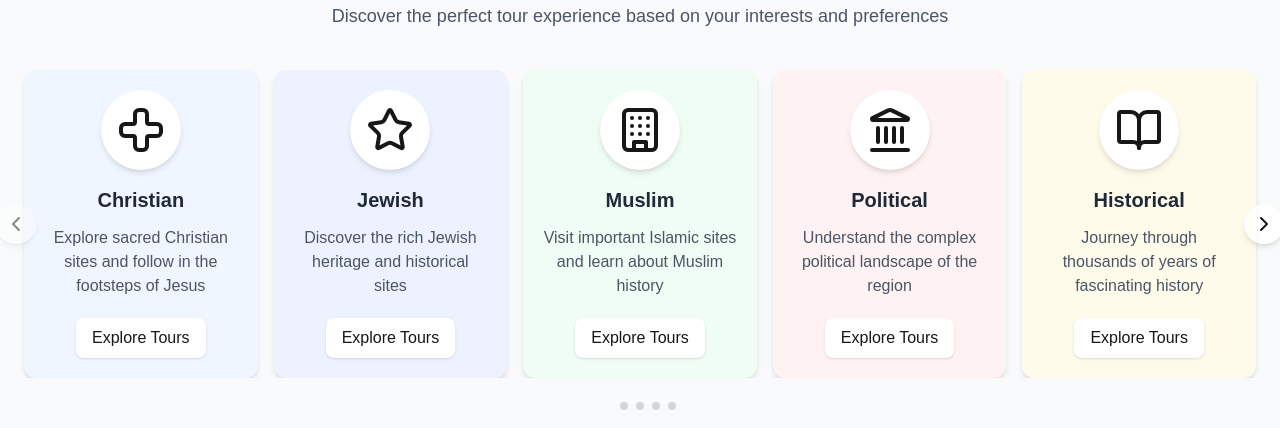
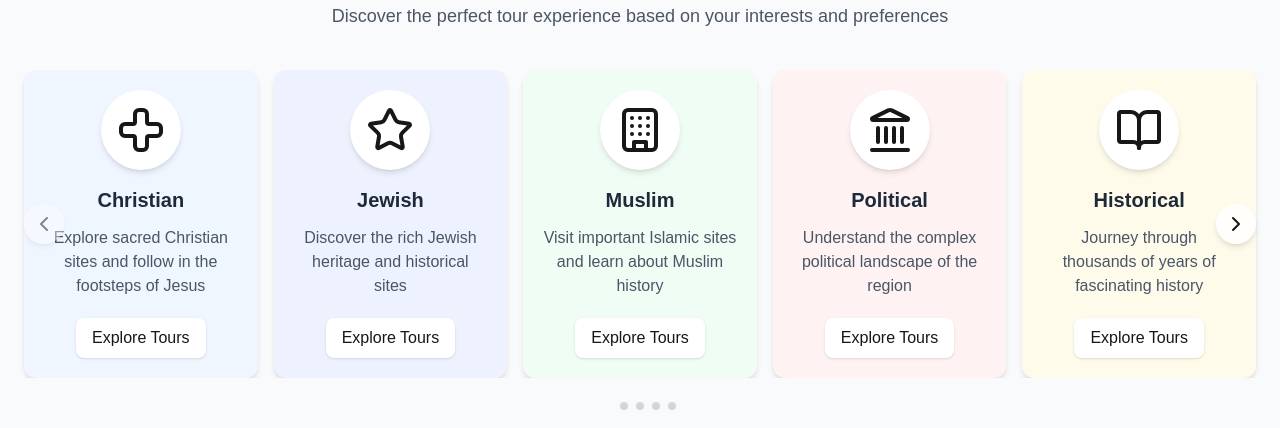
Before and after one commit to shhady/tourminded, a Next.js app: page /en in a window 1280 px wide. Shown: the part 822-1250 px from the top of the page. Built offline with nearby package versions, Linux system fonts and the light colour scheme; no server answers; the database is empty.

Commit message:
nextauth

```diff
--- a/app/layout.js
+++ b/app/layout.js
@@ -121,7 +121,7 @@ export default function RootLayout({ children, params }) {
         <meta name="theme-color" content="#08171f" />
         <meta property="og:site_name" content="Watermelon Tours - Connect with Expert Local Guides" />
       </head>
-      <body className={`${inter.variable} ${tajawal.variable} font-sans antialiased`}>
+      <body className={`${inter.variable} ${tajawal.variable} font-sans antialiased overflow-x-hidden`}>
         {process.env.NODE_ENV === 'development' && (
           <script
             dangerouslySetInnerHTML={{
--- a/components/common/FaqSection.js
+++ b/components/common/FaqSection.js
@@ -74,13 +74,8 @@ export default function FaqSection({ locale = 'en' }) {
   };
 
   return (
-    <section className="py-20 bg-gray-50 relative overflow-hidden">
-      <div className="absolute inset-0 pointer-events-none">
-        <div className="absolute -top-32 -left-24 w-72 h-72 rounded-full bg-primary-100 opacity-40" />
-        <div className="absolute -bottom-24 right-0 w-80 h-80 rounded-full bg-primary-100 opacity-30" />
-      </div>
-
-      <div className="container mx-auto px-4 relative z-10">
+    <section className="py-20 bg-gray-50">
+      <div className="container mx-auto px-4">
         <div className="text-center mb-12">
           <div className="inline-flex items-center justify-center w-12 h-12 rounded-full bg-primary-100 text-primary-600 mb-4">
             <HelpCircle className="w-6 h-6" />
--- a/components/home/TourTypeCarousel.js
+++ b/components/home/TourTypeCarousel.js
@@ -171,12 +171,12 @@ const TourTypeCarousel = ({ locale }) => {
           </p>
         </div>
 
-        <div className="relative">
+        <div className="relative overflow-hidden">
           {/* Previous Button */}
           <button
             onClick={handlePrevious}
             disabled={disablePrevious}
-            className={`absolute ${isRTL ? 'right' : 'left'}-0 top-1/2 transform -translate-y-1/2 z-10 bg-white/80 hover:bg-white text-primary-600 w-10 h-10 rounded-full flex items-center justify-center shadow-md ${isRTL ? '-mr-5' : '-ml-5'} ${
+            className={`absolute ${isRTL ? 'right-2' : 'left-2'} top-1/2 -translate-y-1/2 z-10 bg-white/80 hover:bg-white text-primary-600 w-10 h-10 rounded-full flex items-center justify-center shadow-md ${
               disablePrevious ? 'opacity-50 cursor-not-allowed' : 'cursor-pointer'
             }`}
             aria-label={locale === 'en' ? 'Previous' : 'السابق'}
@@ -226,7 +226,7 @@ const TourTypeCarousel = ({ locale }) => {
           <button
             onClick={handleNext}
             disabled={disableNext}
-            className={`absolute ${isRTL ? 'left' : 'right'}-0 top-1/2 transform -translate-y-1/2 z-10 bg-white/80 hover:bg-white text-primary-600 w-10 h-10 rounded-full flex items-center justify-center shadow-md ${isRTL ? '-ml-5' : '-mr-5'} ${
+            className={`absolute ${isRTL ? 'left-2' : 'right-2'} top-1/2 -translate-y-1/2 z-10 bg-white/80 hover:bg-white text-primary-600 w-10 h-10 rounded-full flex items-center justify-center shadow-md ${
               disableNext ? 'opacity-50 cursor-not-allowed' : 'cursor-pointer'
             }`}
             aria-label={locale === 'en' ? 'Next' : 'التالي'}
```
Also changed, not shown: components/guides/FeaturedGuides.js (+1 -1 lines).
